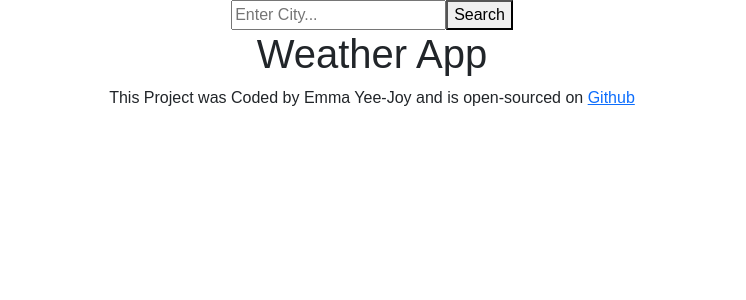
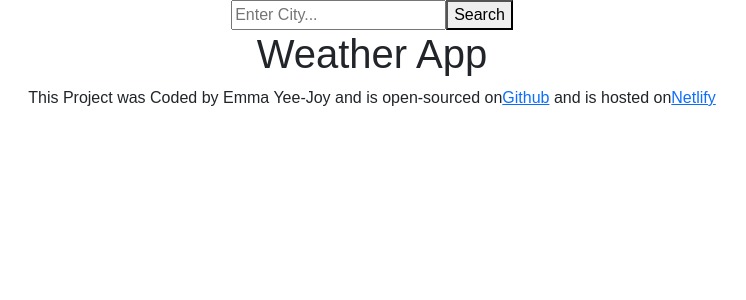
Before and after one commit to eyeej/Weather-React, a React (Create React App) app in the folder weather-app/: page / in a window 1280 px wide. Shown: the top 300 px of the page, without its empty margins (268-1014 px from the left). Built offline with nearby package versions, Linux system fonts and the light colour scheme; the HTML template or start-up script is replaced by a standard one.

Commit message:
updates to app js

```diff
--- a/weather-app/src/App.js
+++ b/weather-app/src/App.js
@@ -10,7 +10,9 @@ export default function App() {
 
       <h1>Weather App</h1>
       <footer>
-        This Project was Coded by Emma Yee-Joy and is open-sourced on <a href="https://github.com/eyeej">Github</a>
+        This Project was Coded by{" "} Emma Yee-Joy and is open-sourced on
+        <a href="https://github.com/eyeej">Github</a>{" "} and is{" "} hosted on
+        <a href="https://shecodes-react-weather-hw.netlify.app/">Netlify</a>
       </footer>
     </div>
   </div>
```
